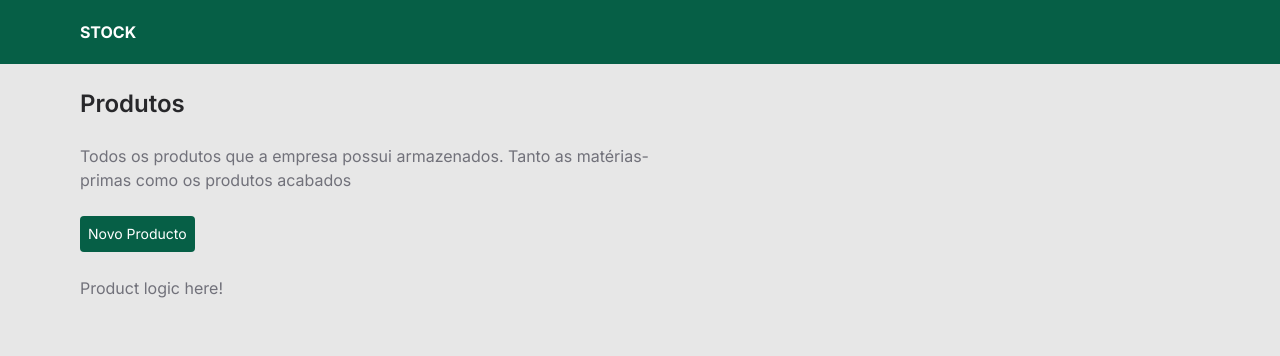
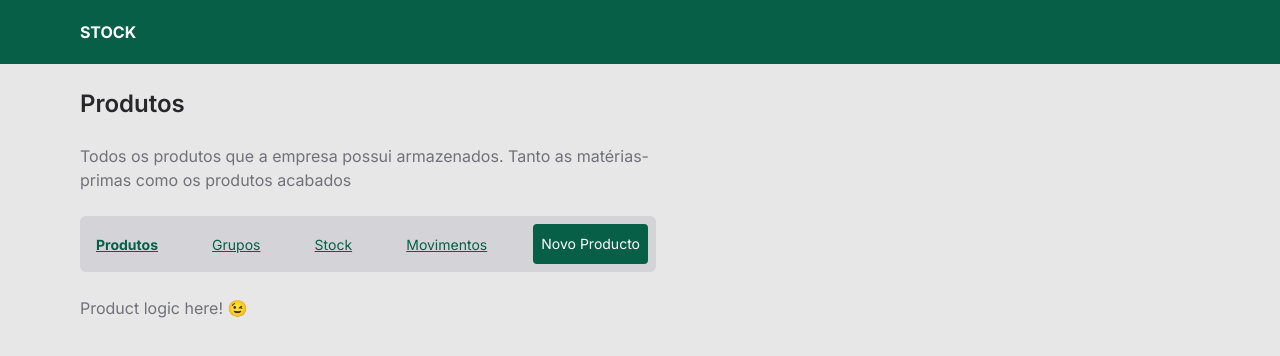
Before and after one commit to bendito820/stock-manager, a Next.js app: page /products in a window 1280 px wide. Shown: the top 356 px of the page. Built offline with nearby package versions, Linux system fonts and the light colour scheme.

Commit message:
Implement NavBar in the Products Screen

```diff
--- a/app/components/add-new-product-button.tsx
+++ b/app/components/add-new-product-button.tsx
@@ -4,7 +4,7 @@ import React from "react";
 export default function NewProductButton() {
   return (
     <button className="text-white text-sm bg-emerald-800 hover:bg-emerald-700 transition-colors duration-200 p-2 rounded">
-      <Link href={"/products/new"}>Novo Producto</Link>
+      <Link href={"/new"}>Novo Producto</Link>
     </button>
   );
 }
--- /dev/null
+++ b/app/components/products-nav-bar.tsx
@@ -0,0 +1,38 @@
+"use client";
+
+import Link from "next/link";
+import React from "react";
+import NewProductButton from "@/app/components/add-new-product-button";
+import { usePathname } from "next/navigation";
+
+const links: {
+  label: string;
+  href: string;
+}[] = [
+  { label: "Produtos", href: "/products" },
+  { label: "Grupos", href: "/products/groups" },
+  { label: "Stock", href: "/products/stock" },
+  { label: "Movimentos", href: "/products/moviments" },
+];
+
+export default function ProductsNavBar() {
+  const currentPath = usePathname();
+  return (
+    <div className="bg-zinc-300 p-2 flex flex-row justify-between rounded-md">
+      {links.map((link) => (
+        <button key={link.href} className="p-2 transition-colors duration-150">
+          <Link
+            className={`${
+              currentPath === link.href ? "font-bold" : ""
+            } text-emerald-800 hover:text-emerald-900 ease-in-out hover:font-semibold focus:text-success-600 active:text-emerald-900 text-sm text-decoration-line: underline`}
+            href={link.href}
+          >
+            {link.label}
+          </Link>
+        </button>
+      ))}
+
+      <NewProductButton />
+    </div>
+  );
+}
--- /dev/null
+++ b/app/products/groups/page.js
@@ -0,0 +1,5 @@
+import React from "react";
+
+export default function ProductGroupsPage() {
+  return <div>ProductGroupsPage</div>;
+}
--- a/app/products/layout.tsx
+++ b/app/products/layout.tsx
@@ -2,6 +2,8 @@ import React from "react";
 import Header from "@/app/components/header";
 import Text from "@/app/components/text";
 import NewProductButton from "@/app/components/add-new-product-button";
+import Link from "next/link";
+import ProductsNavBar from "../components/products-nav-bar";
 
 export default function ProductsLayout({
   children,
@@ -15,7 +17,8 @@ export default function ProductsLayout({
             Todos os produtos que a empresa possui armazenados. Tanto as
             matérias-primas como os produtos acabados
           </Text>
-          <NewProductButton />
+
+          <ProductsNavBar />
         </div>
       </div>
       {children}
--- a/app/products/page.tsx
+++ b/app/products/page.tsx
@@ -1,12 +1,9 @@
-import React from "react";
 import Text from "../components/text";
-import Header from "../components/header";
-import NewProductButton from "../components/add-new-product-button";
 
 const ProductsPage = () => {
   return (
     <div className="mt-6">
-      <Text>Product logic here!</Text>
+      <Text>Product logic here! 😉</Text>
     </div>
   );
 };
```
Also changed, not shown: app/new/page.tsx (renamed from app/products/new/page.tsx).
